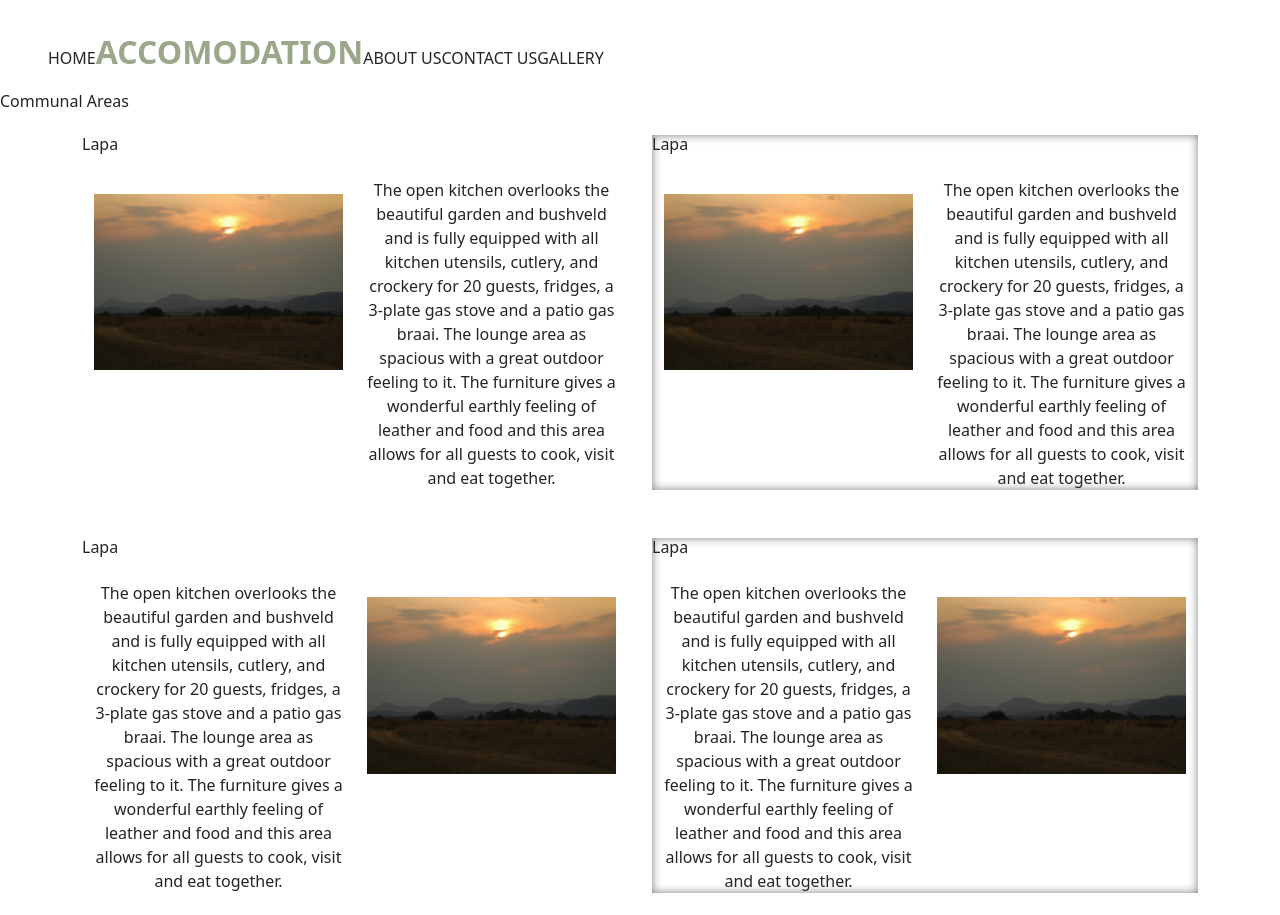
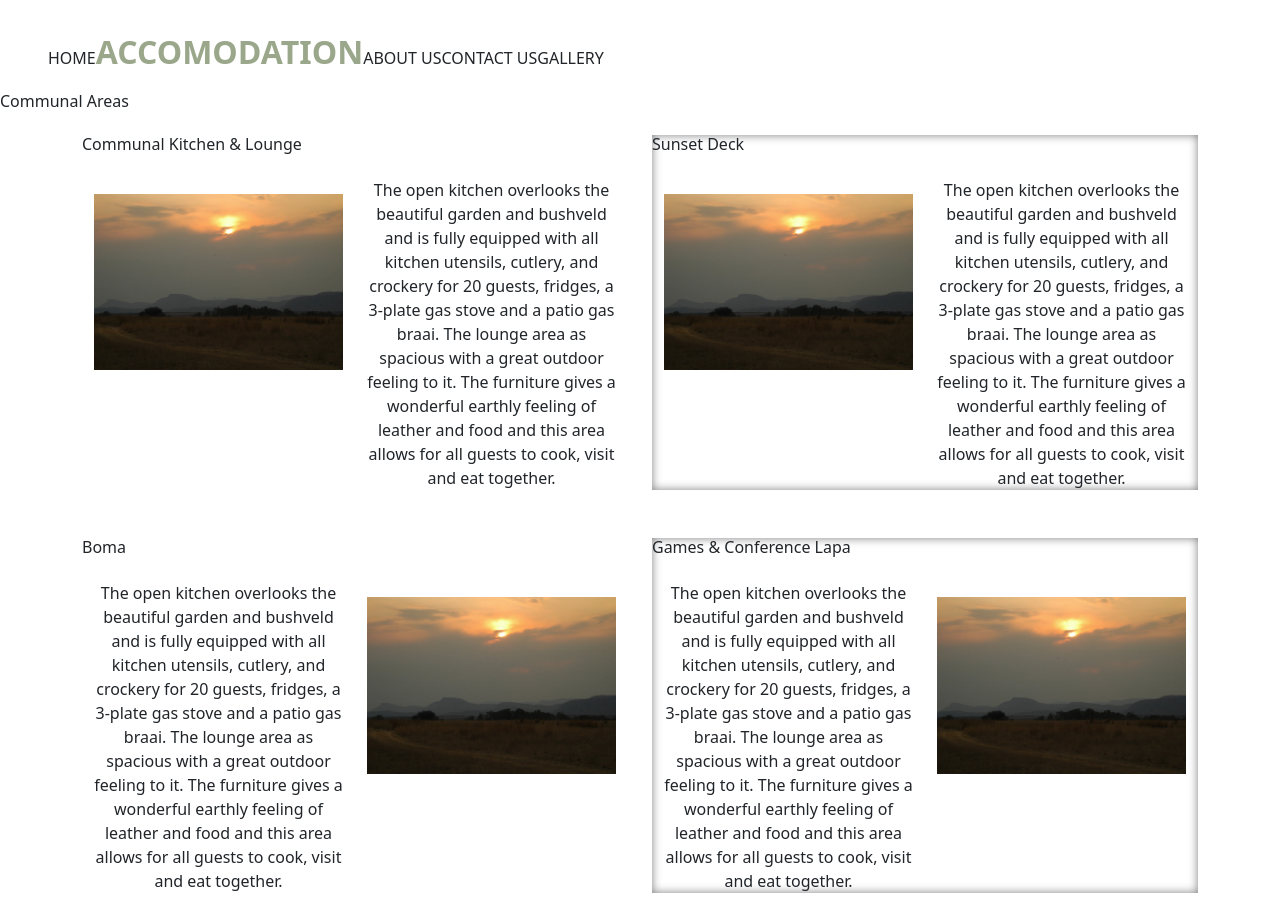
Before and after one commit to DvZ02/Zion-Garden-and-Game-Lodge, a Vue app in the folder zionlodge/: page /#/accomodation in a window 1280 px wide. Shown: the part 840-1755 px from the top of the page. Built offline with nearby package versions, Linux system fonts and the light colour scheme; no server answers; the database is empty; some icons are missing; a web font is replaced by a local one.

Commit message:
💄 Card title change

```diff
--- a/zionlodge/src/views/AccomodationView.vue
+++ b/zionlodge/src/views/AccomodationView.vue
@@ -3,13 +3,13 @@
     <div class="container mb-12">
         <div class="row -mx-[16%]">
             <div class="col">
-                <CardComponent title="Lapa" image="roos_1.png"
+                <CardComponent title="Communal Kitchen & Lounge" image="roos_1.png"
                     text="The open kitchen overlooks the beautiful garden and bushveld and is fully equipped with all kitchen utensils, cutlery, and crockery for 20 guests,
                     fridges, a 3-plate gas stove and a patio gas braai.  The lounge area as spacious with a great outdoor feeling to it.
                     The furniture gives a wonderful earthly feeling of leather and food and this area allows for all guests to cook, visit and eat together."/>
             </div>
             <div class="col">
-                <CardComponent title="Lapa" image="roos_1.png" :colour="false"
+                <CardComponent title="Sunset Deck" image="roos_1.png" :colour="false"
                 text="The open kitchen overlooks the beautiful garden and bushveld and is fully equipped with all kitchen utensils, cutlery, and crockery for 20 guests,
                 fridges, a 3-plate gas stove and a patio gas braai.  The lounge area as spacious with a great outdoor feeling to it.
                 The furniture gives a wonderful earthly feeling of leather and food and this area allows for all guests to cook, visit and eat together."/>
@@ -17,13 +17,13 @@
         </div>
         <div class="row -mx-[16%]">
             <div class="col">
-                <CardComponent title="Lapa" image="roos_1.png" :allignment="false"
+                <CardComponent title="Boma" image="roos_1.png" :allignment="false"
                 text="The open kitchen overlooks the beautiful garden and bushveld and is fully equipped with all kitchen utensils, cutlery, and crockery for 20 guests,
                 fridges, a 3-plate gas stove and a patio gas braai.  The lounge area as spacious with a great outdoor feeling to it.
                 The furniture gives a wonderful earthly feeling of leather and food and this area allows for all guests to cook, visit and eat together."/>
             </div>
             <div class="col">
-                <CardComponent title="Lapa" image="roos_1.png" :colour="false" :allignment="false"
+                <CardComponent title="Games & Conference Lapa" image="roos_1.png" :colour="false" :allignment="false"
                 text="The open kitchen overlooks the beautiful garden and bushveld and is fully equipped with all kitchen utensils, cutlery, and crockery for 20 guests,
                 fridges, a 3-plate gas stove and a patio gas braai.  The lounge area as spacious with a great outdoor feeling to it.
                 The furniture gives a wonderful earthly feeling of leather and food and this area allows for all guests to cook, visit and eat together."/>
```
